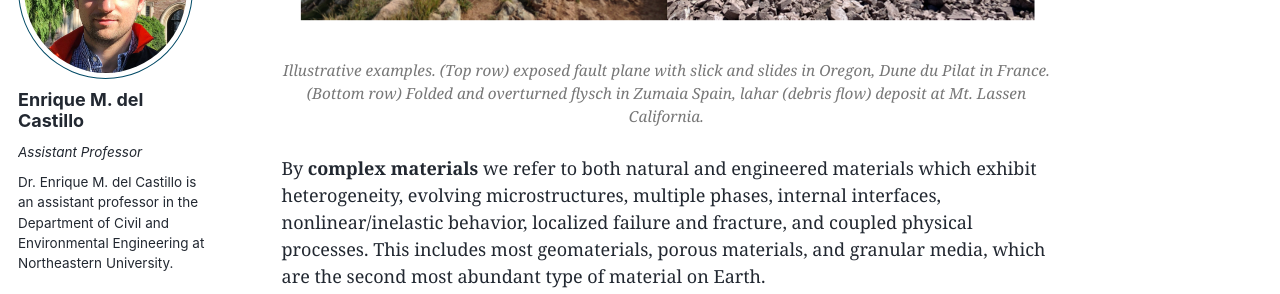
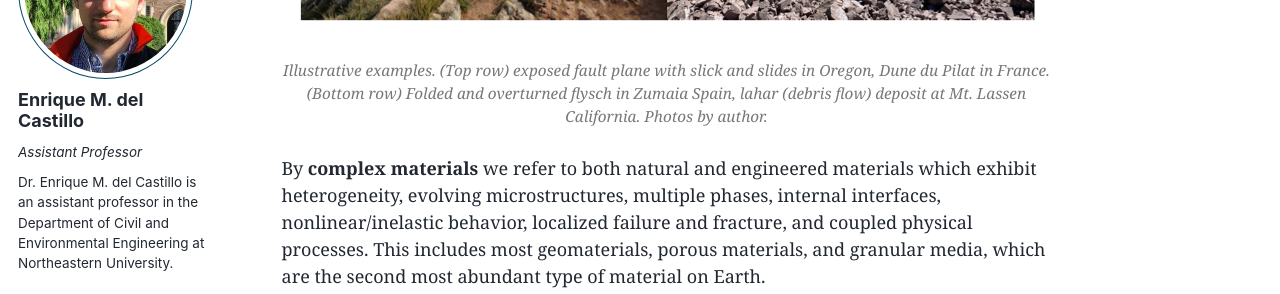
Before and after one commit to emdc19/emdcwebsite, a Jekyll site: the page built from _pages/about.md, in a window 1280 px wide and 900 px high, scrolled down 841 px. Shown: the part 200-494 px from the top of the window. Built offline with Jekyll 4.4.1, drawn with Linux system fonts in a browser that asks for light colours; some web fonts are replaced; a script that is not in the unit is left out.

Commit message:
Update about.md

```diff
--- a/_pages/about.md
+++ b/_pages/about.md
@@ -13,7 +13,7 @@ From a methodology standpoint, in addition to developing both mechanistic and da
 
 <figure class="content-figure">
   <img src="{{ base_path }}/images/fotos.png" alt="overview foto">
-  <figcaption>Illustrative examples. (Top row) exposed fault plane with slick and slides in Oregon, Dune du Pilat in France. (Bottom row) Folded and overturned flysch in Zumaia Spain, lahar (debris flow) deposit at Mt. Lassen California. </figcaption>
+  <figcaption>Illustrative examples. (Top row) exposed fault plane with slick and slides in Oregon, Dune du Pilat in France. (Bottom row) Folded and overturned flysch in Zumaia Spain, lahar (debris flow) deposit at Mt. Lassen California. Photos by author.</figcaption>
 </figure>
 
 By **complex materials** we refer to both natural and engineered materials which exhibit heterogeneity, evolving microstructures, multiple phases, internal interfaces, nonlinear/inelastic behavior, localized failure and fracture, and coupled physical processes. This includes most geomaterials, porous materials, and granular media, which are the second most abundant type of material on Earth.
```
